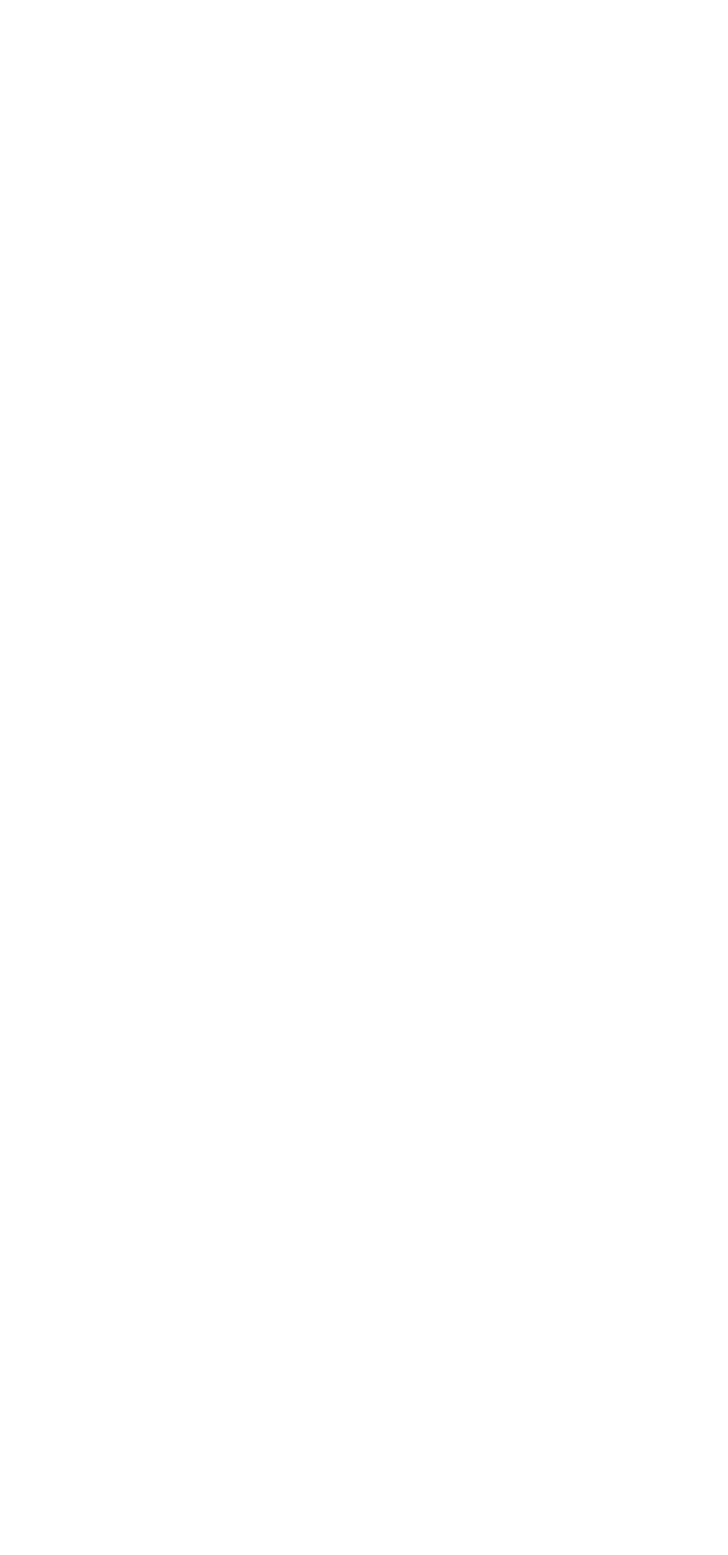
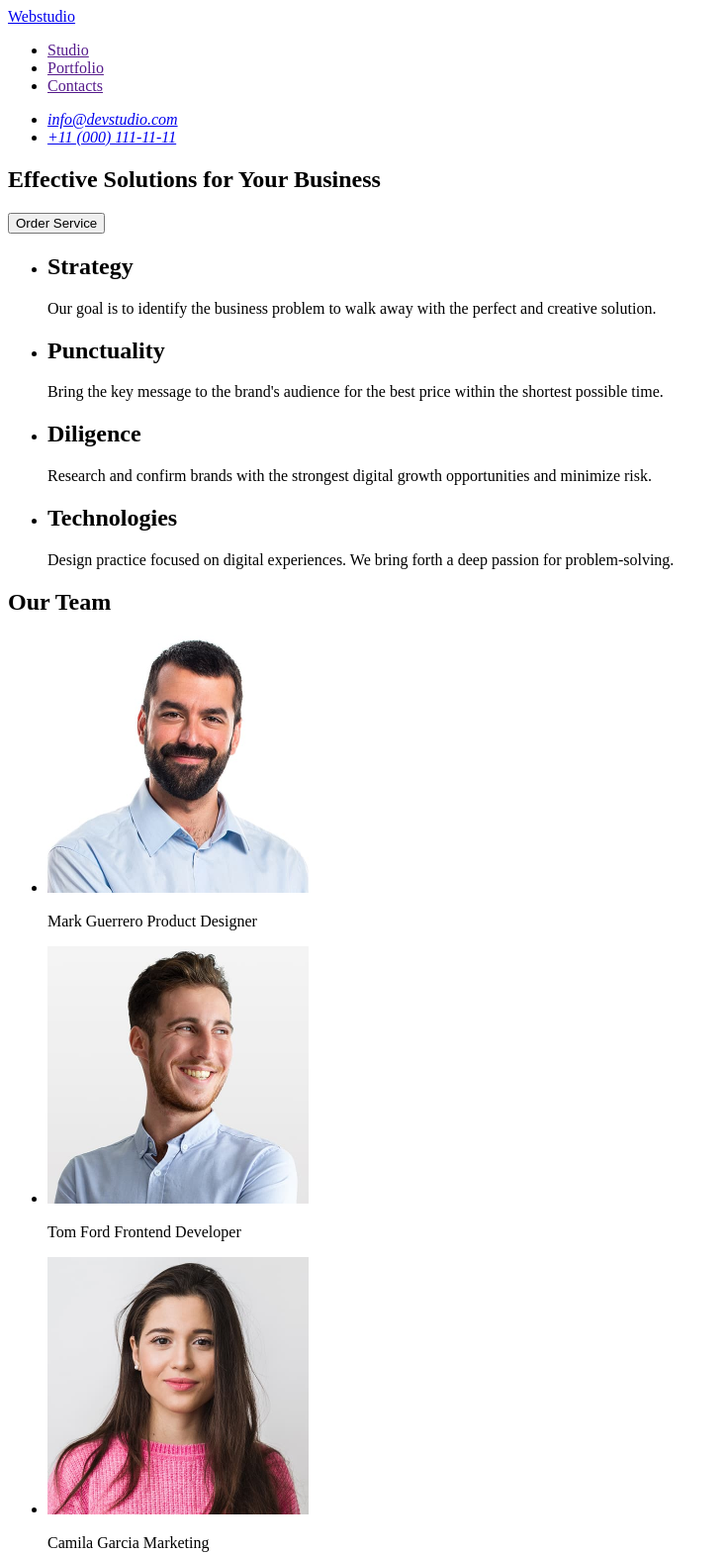
Before and after one commit to olena-lytvyn/goit-markup-hw-01, a plain HTML site: page index.html in a window 1280 px wide. Shown: the top 1571 px of the page at 99% size, without its empty margins (0-736 px from the left). Before the commit the page ends 800 px from the top, so only its background shows below. Drawn offline with Linux system fonts and the light colour scheme.

Commit message:
create HTML marcup

```diff
--- a/index.html
+++ b/index.html
@@ -7,8 +7,108 @@
   </head>
 
   <body>
-    <header></header>
-    <main></main>
-    <footer></footer>
+    <header>
+      <a href="./index.html">Webstudio</a>
+      <nav>
+        <ul>
+          <li><a href="">Studio</a></li>
+          <li><a href="">Portfolio</a></li>
+          <li><a href="">Contacts</a></li>
+        </ul>
+      </nav>
+      <address>
+        <ul>
+          <li><a href="mailto:info@devstudio.com">info@devstudio.com</a></li>
+          <li><a href="tel:+110001111111">+11 (000) 111-11-11</a></li>
+        </ul>
+      </address>
+    </header>
+
+    <main>
+      <section>
+        <h1>Effective Solutions for Your Business</h1>
+        <button type="button">Order Service</button>
+      </section>
+      <section>
+        <ul>
+          <li>
+            <h2>Strategy</h2>
+            <p>
+              Our goal is to identify the business problem to walk away with the
+              perfect and creative solution.
+            </p>
+          </li>
+          <li>
+            <h2>Punctuality</h2>
+            <p>
+              Bring the key message to the brand's audience for the best price
+              within the shortest possible time.
+            </p>
+          </li>
+          <li>
+            <h2>Diligence</h2>
+            <p>
+              Research and confirm brands with the strongest digital growth
+              opportunities and minimize risk.
+            </p>
+          </li>
+          <li>
+            <h2>Technologies</h2>
+            <p>
+              Design practice focused on digital experiences. We bring forth a
+              deep passion for problem-solving.
+            </p>
+          </li>
+        </ul>
+      </section>
+      <section>
+        <h2>Our Team</h2>
+        <ul>
+          <li>
+            <img
+              src="./images/Mark.jpg"
+              alt="Mark Guerrero"
+              width="264"
+              height="260"
+            />
+            <p>Mark Guerrero Product Designer</p>
+          </li>
+          <li>
+            <img
+              src="./images/Tom.jpg"
+              alt="Tom Ford"
+              width="264"
+              height="260"
+            />
+            <p>Tom Ford Frontend Developer</p>
+          </li>
+          <li>
+            <img
+              src="./images/Camila.jpg"
+              alt="Camila Garcia"
+              width="264"
+              height="260"
+            />
+            <p>Camila Garcia Marketing</p>
+          </li>
+          <li>
+            <img
+              src="./images/Daniel.jpg"
+              alt="Daniel Wilson"
+              width="264"
+              height="260"
+            />
+            <p>Daniel Wilson UI Designer</p>
+          </li>
+        </ul>
+      </section>
+    </main>
+    <footer>
+      <a href="./index.html">Webstudio</a>
+      <p>
+        Increase the flow of customers and sales for your business with digital
+        marketing & growth solutions.
+      </p>
+    </footer>
   </body>
 </html>
```
Also changed, not shown: images/Camila.jpg (added), images/Daniel.jpg (added), images/Mark.jpg (added), images/Tom.jpg (added).
